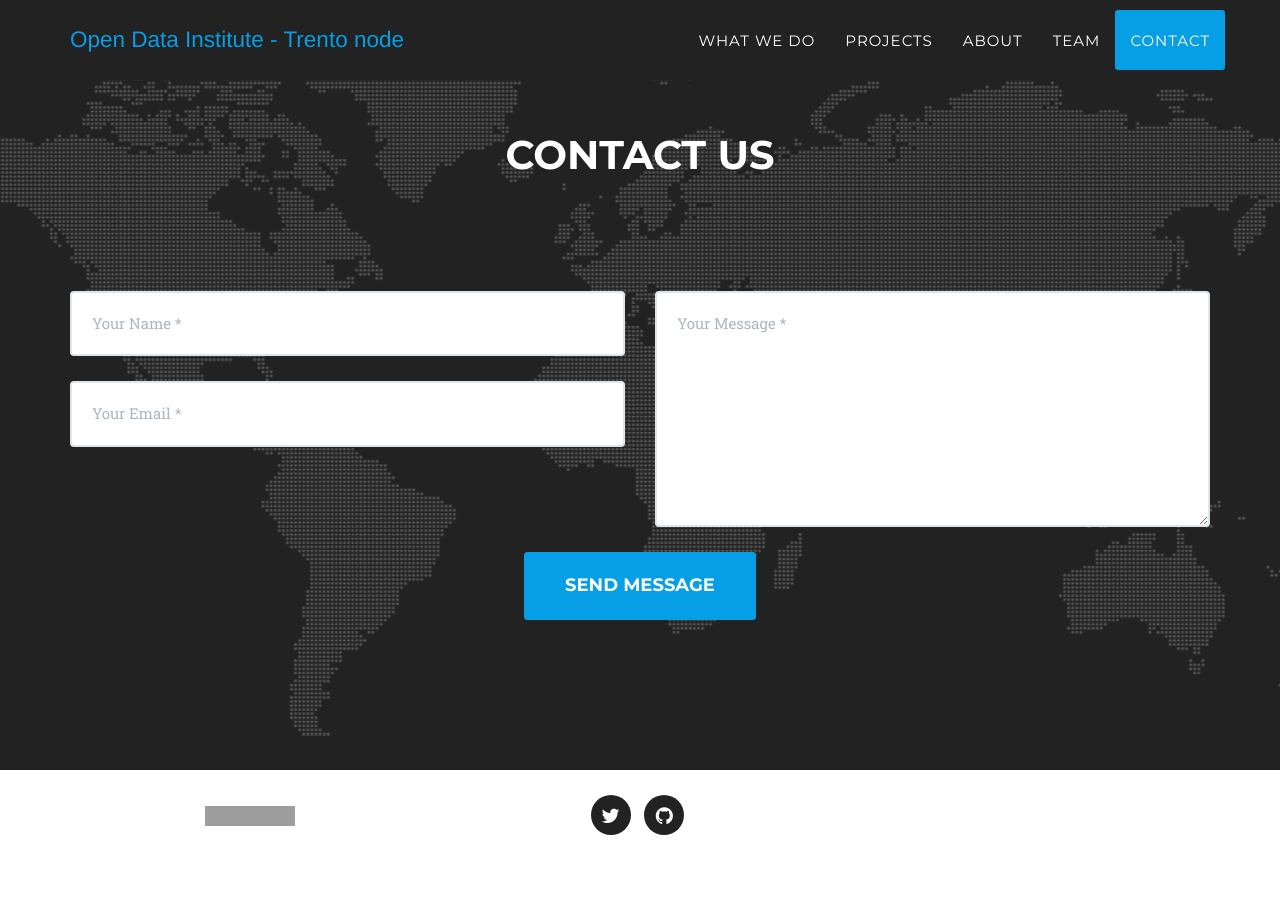
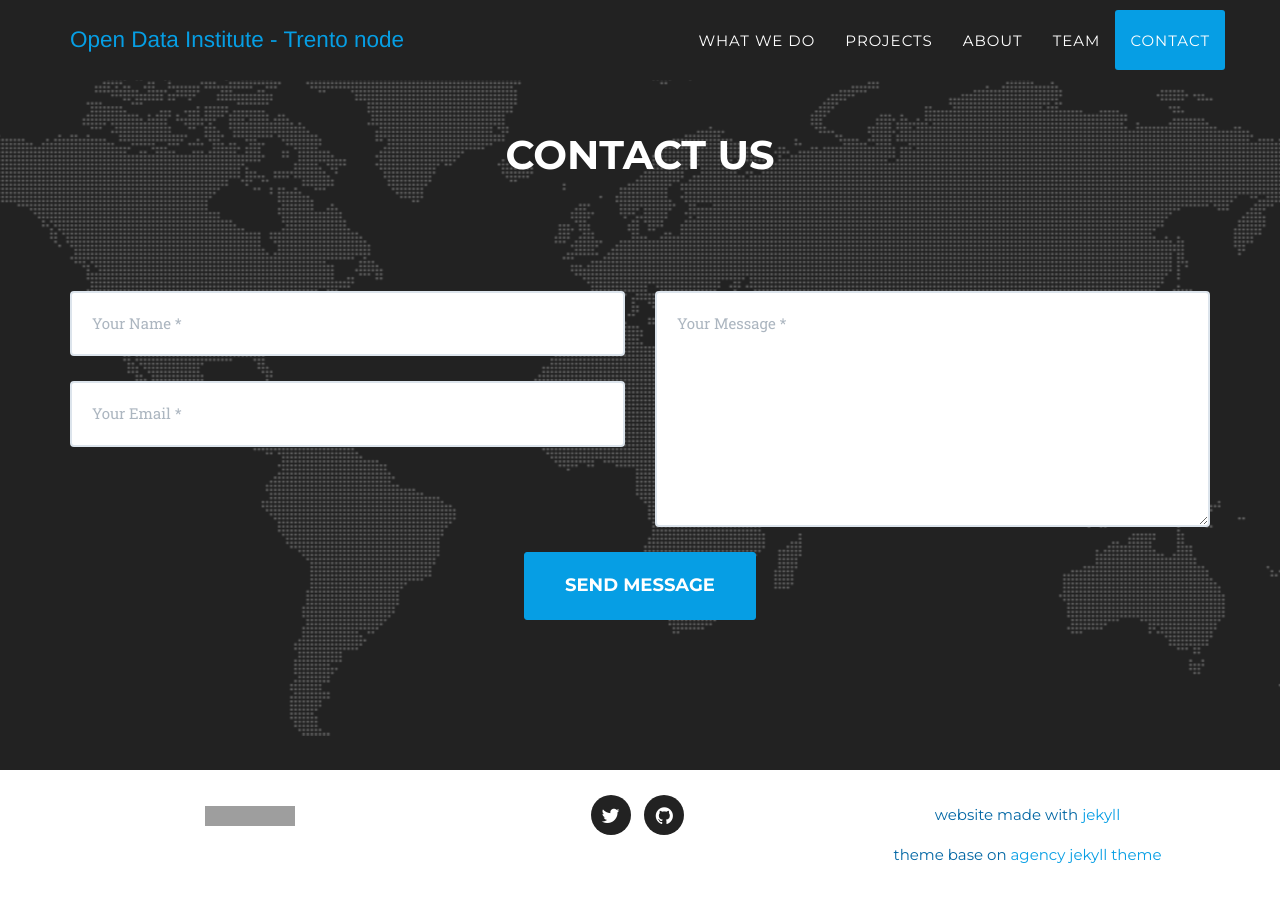
Before and after one commit to theodifbk/theodifbk.github.io, a Jekyll site: the page built from index.html, in a window 1280 px wide and 900 px high, scrolled down 5896 px. Built offline with Jekyll 4.4.1, drawn with Linux system fonts in a browser that asks for light colours; some web fonts are replaced; before the commit the page ends 6756 px from its top, so only the background shows below that; grey boxes are pictures that could not be loaded.

Commit message:
Update footer.html

```diff
--- a/_includes/footer.html
+++ b/_includes/footer.html
@@ -14,10 +14,10 @@
                 </div>
                 <div class="col-md-4">
                     <ul class="list-inline quicklinks">
-                        <!--<li><a href="#">Privacy Policy</a>
+                        <li>website made with <a href="http://jekyllrb.com/">jekyll</a>
                         </li>
-                        <li><a href="#">Terms of Use</a>
-                        </li>-->
+                        <li>theme base on <a href="https://github.com/y7kim/agency-jekyll-theme">agency jekyll theme</a></a></a>
+                        </li>
                     </ul>
                 </div>
             </div>
```
